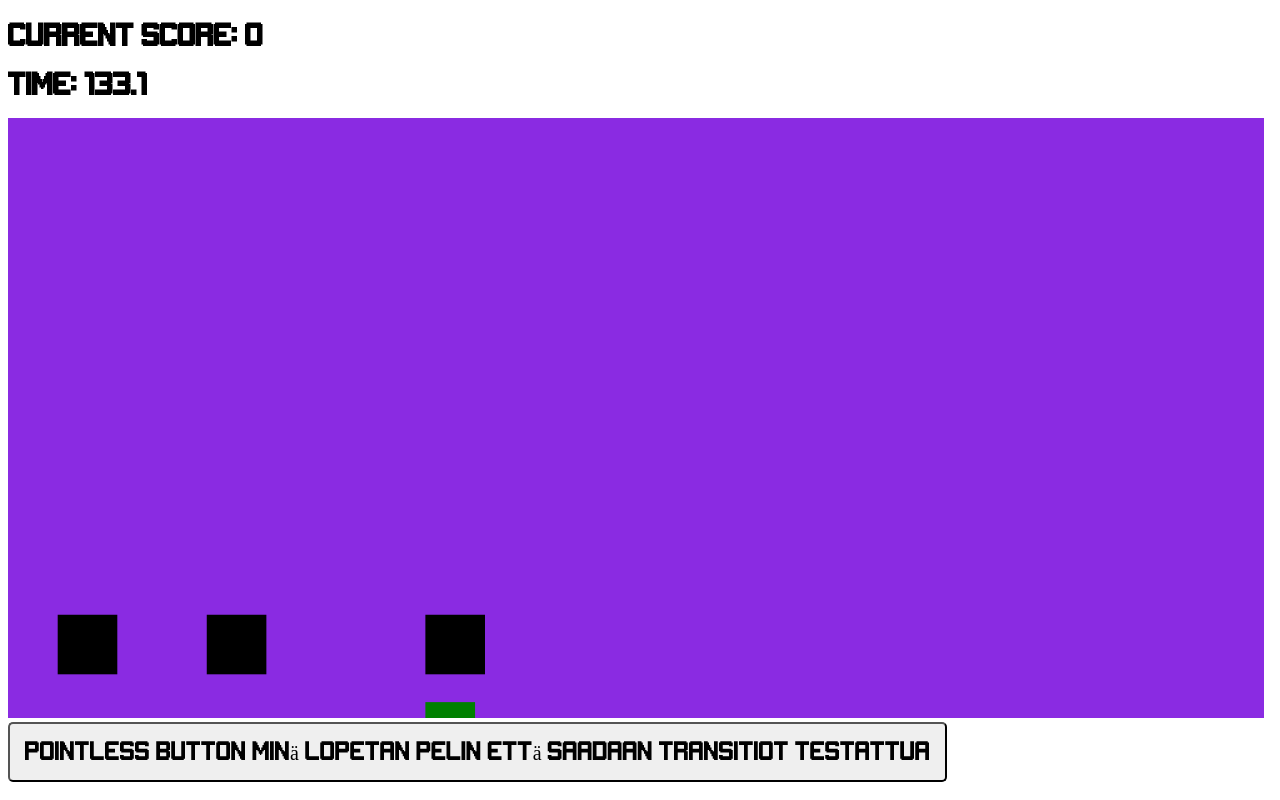
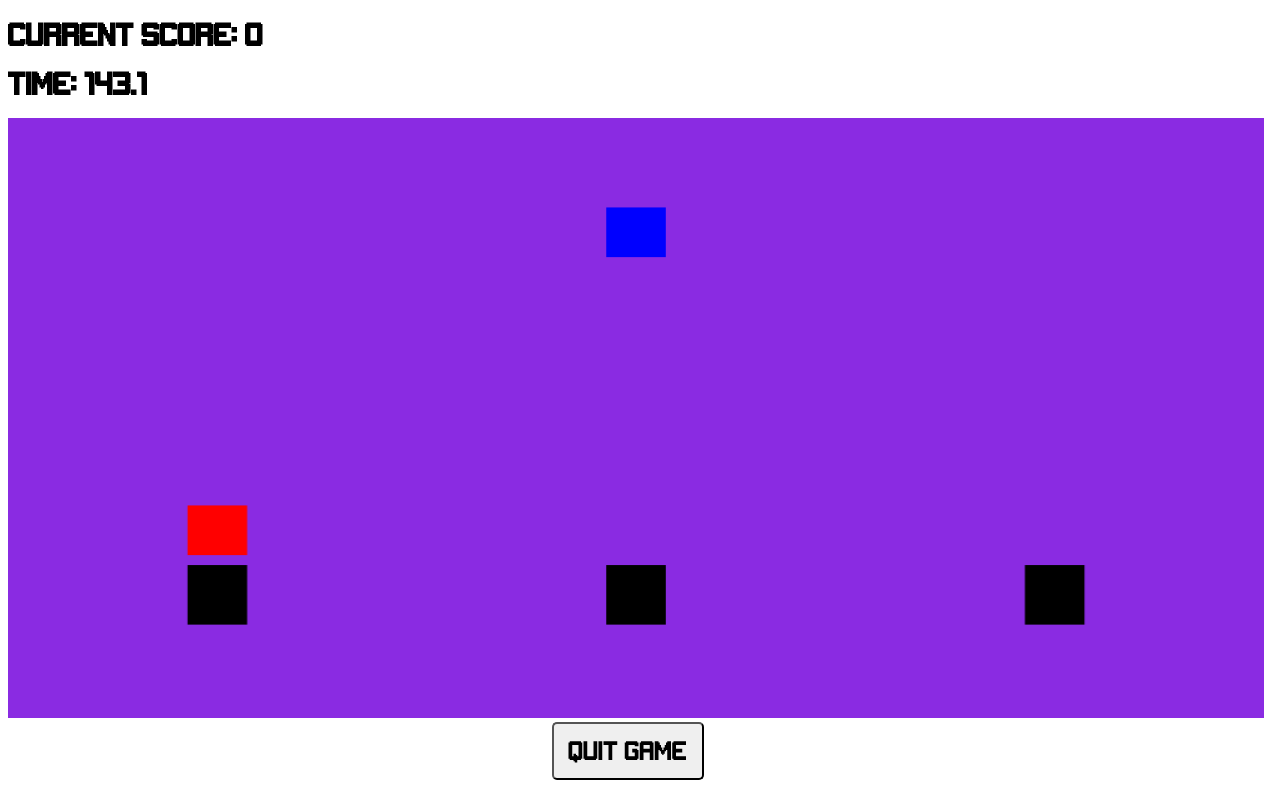
Before and after one commit to fetaplop/m1-project-game, a website: page index.html in a window 1280 px wide. Both pictures are taken after a click on the button "Start Game". Drawn offline with Linux system fonts and the light colour scheme.

Commit message:
add fonts, add more buttons and game modes

```diff
--- a/css/style.css
+++ b/css/style.css
@@ -17,7 +17,6 @@
 
 body {
     overflow-y: hidden;
-    font-family: ;
 }
 
 canvas {
--- a/q_et_a.txt
+++ b/q_et_a.txt
@@ -50,3 +50,6 @@ vast:
 
 can i make my canvas size scalable? is that stupid?
 if i define canvas height in css (like now. 600px)
+
+-------------
+how to use the same fonts inside canvas?????
--- a/src/arrow.js
+++ b/src/arrow.js
@@ -27,6 +27,8 @@ class Arrow {
         // x is determined by type, same as fillcolour
         this.speed = speed;
         this.type = type;
+        this.image = new Image();
+        this.image.src = "img/right.png"
         this.isAligned = null; // aligned with hitbox true/false -> changes colour + used to give pts
         this.x = null; // this is set in draw() depending on arrow type! x is not important otherwise
         // experimental part: (to make sure we don't score twice for same arrow)
@@ -38,7 +40,7 @@ class Arrow {
         //console.log("updatePosotion() called")
     }
 
-    draw() {
+    draw(lane) {
         //maybe we could set here that if the type is "belowScreen", just return or something. or remove it in the array? not update position?
         // -> decide later, not important now
         let colour;
@@ -50,16 +52,16 @@ class Arrow {
 
             if (this.type === "left") {
                 colour = "red";
-                this.x = 50;
+                this.x = lane;
             }
             else if (this.type === "right") {
                 colour = "green"
-                this.x = 420;
+                this.x = lane;
             }
 
             else if (this.type === "up") {
                 colour = "blue";
-                this.x = 200;
+                this.x = lane;
             }
 
             else {
@@ -69,7 +71,8 @@ class Arrow {
         }
         //console.log(this.y);
         this.ctx.fillStyle = colour;
-        this.ctx.fillRect(this.x, this.y, this.size, this.size);
+        this.ctx.fillRect(this.x, this.y, this.size + 10, this.size);
+        //this.ctx.drawImage(this.x, this.y, this.size, this.size)
     }
 
     boxCollision() { // this method could also update the game.js arrowbox????
@@ -77,7 +80,7 @@ class Arrow {
         let bottom = top + this.size;
         // x depends on arrrow type, we don't need to check for x-colliosion, only need it for drawing
         // collision range for y should be same
-        if ((bottom >= 500) && (top <= 560)) {
+        if ((bottom >= 450) && (top <= 510)) {
             switch (true) { // checking if the arrow is completely inside the hit area!
                 case this.type === "left":
                     // hit the left box!
--- a/src/game.js
+++ b/src/game.js
@@ -5,20 +5,21 @@ class Game {
         this.arrows = []; // holds arrow objects
         //this.arrowBoxes = []; // dont really need this atm
         this.timeIsUp = false; // teenkö timerin erikseen???
-        this.timer = 1500; // it's a fake! just counting animation frames lol
+        this.timer = 1600; // it's a fake! just counting animation frames lol
         this.score = 0;
         this.gameScreen = null;
         this.canvas = null;
         this.ctx = null;
-        this.left_x = 50;
-        this.middle_x = 200;
-        this.right_x = 420;
+        this.left_x = null; // changed to null from set x -values, maybe can remove this
+        this.middle_x = null;
+        this.right_x = null;
+        this.boxSize = 60;
         //this.paused = false; // default
 
     }
 
     //methods
-    start() { // this will literally just start the game, later will come the game loop where we update canvas all the time
+    start(mode) { // this will literally just start the game, later will come the game loop where we update canvas all the time
         // referencing the canvas and setting 2D context
         const canvasCont = document.querySelector(".canvas-container");
         console.log("check out canvasCont console log:")
@@ -33,9 +34,11 @@ class Game {
         // fixing canvas size, check later if ok
         // what how huh ????
         this.containerWidth = canvasCont.clientWidth;
+        // this will be used to define x-alignment:
         this.containerHeigth = canvasCont.clientHeight;
 
         this.canvas.width = this.containerWidth;
+        this.widthSixth = (this.containerWidth / 6);
         this.canvas.height = this.containerHeigth;
         console.log(this.containerHeigth);
 
@@ -82,12 +85,55 @@ class Game {
 
         // here we jump into the game loop!
         console.log("next we're trying to invoke startGameLoop() which in turn invokes the gameLoop")
-        this.startGameLoop();
+        // condition on game mode:
+        if (mode === "hard") {
+            this.startGameLoop("hard")
+        }
+        else if (mode === "swap") {
+            this.startGameLoop(mode)
+        }
+
+        else {
+            this.startGameLoop("normal");
+        }
         console.log("this is coming after invoking startGameLoop()")
     }
 
-    startGameLoop() {
+    createArrows(speed) {
+        let arrowLotto = ["left", "right", "up"];
+        // statistics ppl look away now
+        let randomArrow = arrowLotto[(Math.round(Math.random() * (arrowLotto.length - 1)))]; // referencing by index
+        const newArrow = new Arrow(this.canvas, randomArrow, speed);
+        this.arrows.push(newArrow);
+
+    }
+// did this in like 2 min so copypasting...
+    createSwapArrows(speed) {
+        let arrowLotto = ["left", "right"];
+        // statistics ppl look away now
+        let randomArrow = arrowLotto[(Math.round(Math.random() * (arrowLotto.length - 1)))]; // referencing by index
+        const newArrow = new Arrow(this.canvas, randomArrow, speed);
+        this.arrows.push(newArrow);
+    }
+
+    startGameLoop(gamemode) { // needs mode
         // recursive structure creating a game loop, bind()ing it to the game object and then calling itself
+
+        // if mode jtn, set speed
+        let speed;
+        if (gamemode === "hard") {
+            speed = 20;
+        }
+        else if (gamemode === "normal") {
+            speed = 10;
+        }
+
+        else if (gamemode === "swap") {
+            speed = 25;
+        }
+        else {
+            speed = 10; //fallback if all else gails= :D
+        }
 
         const gameLoop = function () {
             this.timerElement.innerHTML = this.timer;
@@ -97,14 +143,18 @@ class Game {
             // DAMMIT JUST REALISED THIS COULD/SHOULD BE TIED TO THE TIMER (or its modulo 60 or somethignn)
 
             // requestanimationframe runs at ~60 Hz -> check every half second if should generate arrows
-
-            if ((this.timer % 30 === 0) && (Math.random() > 0.25)) { // stealing this spawning condition, might tweak later
+            if (this.timer >= 1570 || this.timer <= 80) {
+                //chill ~ ~ needed a cooldown period
+            }
+            else if ((this.timer % 30 === 0) && (Math.random() > 0.20)) { // stealing this spawning condition, might tweak later
                 // random arrowtype:
-                let arrowLotto = ["left", "right", "up"];
-                // statistics ppl look away now
-                let randomArrow = arrowLotto[(Math.round(Math.random() * (arrowLotto.length - 1)))]; // referencing by index
-                const newArrow = new Arrow(this.canvas, randomArrow, 12);
-                this.arrows.push(newArrow);
+                if (gamemode !== "swap") {
+                    this.createArrows(speed); // remember to give speed here!
+                }
+                else {
+                    // gamemode IS swap
+                    this.createSwapArrows(speed);
+                }
 
             }
 
@@ -129,18 +179,41 @@ class Game {
 
 
             // clear canvas
-            this.ctx.clearRect(0, 0, this.canvas.width, this.canvas.height);
+            this.ctx.clearRect(0, 0, this.canvas.width, this.canvas.height)
+
+            //this.ctx.font = "30px Arial";
+            //this.ctx.fillText("Hello World", middleLane, 450); // hehehe
 
             // draw on canvas
             // no point really giving these names but its more descriptive
-            let leftBox = this.drawBox(this.left_x); // just give the x-axis position here, the rest is preset inside drawBox()
-            let middleBox = this.drawBox(this.middle_x);
-            let rightBox = this.drawBox(this.right_x);
+            // left 1/6, middle 1/2 right 5/6, this.widthSixth
+            let leftLane = this.widthSixth - (this.boxSize/2)
+            let middleLane = 3 * this.widthSixth - (this.boxSize/2)
+            let rightLane = 5 * this.widthSixth - (this.boxSize/2)
+            this.drawBox(leftLane); // just give the x-axis position here, the rest is preset inside drawBox()
+/*                this.ctx.fillStyle = "red"
+                this.ctx.font = "Comic Sans MS 30px"
+                this.ctx.fillText("LEFT", leftLane, 500) */
+            this.drawBox(middleLane);
+            this.drawBox(rightLane);
             //testArrow.draw();
             // forEach arrow THAT IS ON SCREEN, draw()
 
             this.arrows.forEach(arrow => {
-                arrow.draw();
+                switch (arrow.type) {
+                    case "left":
+                        arrow.draw(leftLane);
+                        break;
+
+                    case "right":
+                        arrow.draw(rightLane);
+                        break;
+                    case "up":
+                        arrow.draw(middleLane);
+                        break;
+
+                }
+
             });
 
             // we dont have a timer yet but.. let's make it somehow happen
@@ -302,9 +375,10 @@ class Game {
     drawBox(box_x) { // this is only optics
         // box_y and dimensions are hardcoded here
 
-        const width = 60;
-        const height = 60;
-        const box_y = 500; // so the area to hit arrows is 500 ... 560 px on y-axis
+
+        const width = this.boxSize;
+        const height = this.boxSize;
+        const box_y = 450; // so the area to hit arrows is 450 ... 510 px on y-axis
 
         this.ctx.fillStyle = "black";
         this.ctx.fillRect(box_x, box_y, width, height); //syntax: ctx.fillRect(x, y, width, height)
--- a/src/main.js
+++ b/src/main.js
@@ -24,6 +24,8 @@ let splashStr = `
         <h1><span style="font-size: small">a very</span> Bad StepMania Clone</h1>
         <div class="button-div">
             <button>Start Game</button>
+            <button id="hard">Hard mode</button>
+            <button id="swap">under construction</button>
         </div>
     </main>
 `
@@ -44,7 +46,7 @@ let gameStr = `
             <div class = "canvas-container">
                 <canvas></canvas>
             </div>
-            <button>pointless button minä lopetan pelin että saadaan transitiot testattua</button>
+            <button style="margin: 0 43%;">quit game</button> <!--dirty hack-->
     </main>
 `
 let gameOverStr = `
@@ -53,6 +55,8 @@ let gameOverStr = `
         <h2 class="score-display">your score string interpolation: <span></span> </h2>
         <div class="button-div">
             <button>restart</button>
+            <button id="hard">hard mode</button>
+            <button id="back2main">Back to main</button>
         </div>
     </main>
 `
@@ -70,10 +74,13 @@ function createSplashScreen(splashString) {
     document.body.appendChild(splashScreen)
 
     const startBtn = splashScreen.querySelector("button");
-    startBtn.addEventListener("click", function () {
-        startGame();
-    });
+    startBtn.addEventListener("click", startGame);
+    const hardBtn = document.getElementById("hard");
+    hardBtn.addEventListener("click",startHardGame)
     // eventlistener call back func should be startGame!
+    const swapBtn = document.getElementById("swap");
+    swapBtn.addEventListener("click", startSwapGame);
+
 }
 
 function createGameScreen(htmlstring) {
@@ -90,12 +97,17 @@ function createGameOver(overString, score) {
     gameOverScreen = buildDom(overString);
     let yourScore = gameOverScreen.querySelector("span");
     yourScore.innerHTML = `${score}`;
+    document.body.appendChild(gameOverScreen);
 
     const restartBtn = gameOverScreen.querySelector("button");
     restartBtn.addEventListener("click", startGame);
     // add button just like is splash
+    const backBtn = document.getElementById("back2main");
+    //backBtn.addEventListener('click', location.reload);
+    //backBtn.addEventListener("click", createSplashScreen(splashStr)); // why cant I make thi s work????
+    const hardBtn = document.getElementById("hard");
+    hardBtn.addEventListener("click", startHardGame);
 
-    document.body.appendChild(gameOverScreen);
 }
 
 function removeScreen() {
@@ -114,7 +126,26 @@ function startGame() {
     game.gameScreen = gameScreen; // question, why we do it like this?
     // gameScreen is now set, now we need to jump into the loop by invoking it through our new game object
 
-    game.start();
+    //maybe we could bring in the difficulty from here???
+    game.start("normal");
+}
+
+function startHardGame() {
+    removeScreen();
+    createGameScreen(gameStr);
+    console.log("HARD MODE");
+    game = new Game();
+    game.gameScreen = gameScreen;
+    game.start("hard");
+}
+
+function startSwapGame() {
+    removeScreen();
+    createGameScreen(gameStr);
+    console.log("swap mode!");
+    game = new Game();
+    game.gameScreen = gameScreen;
+    game.start("swap");
 }
 
 function endGame(score) { // it's a very good idea to import score to gameover screen
```
Also changed, not shown: index.html (+1 -0 lines), Readme.md, img/right.png (added).
